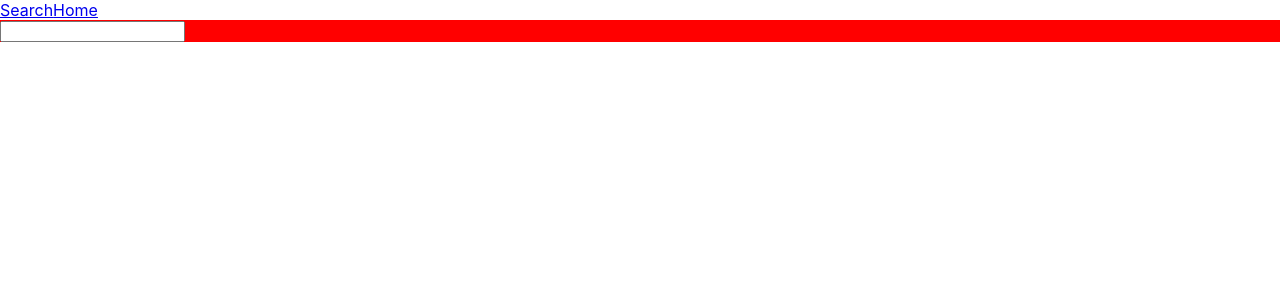
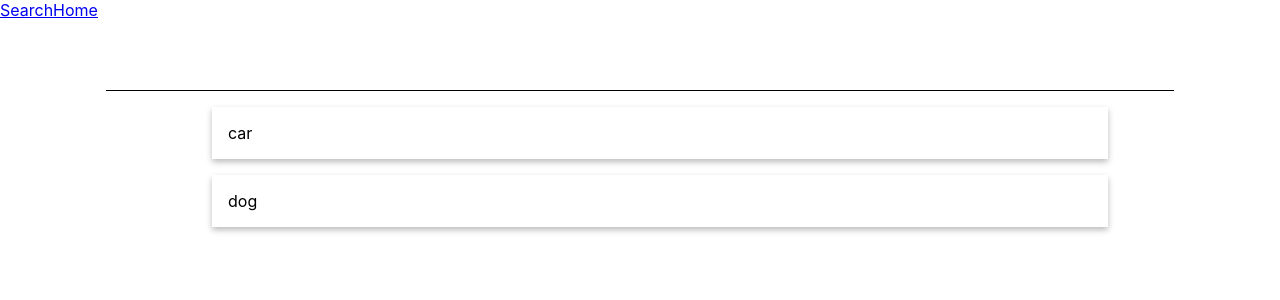
Before and after one commit to hugogzz93/commerce-frontend, a React (Create React App) app: page /search in a window 1280 px wide. Shown: the top 300 px of the page. Built offline with nearby package versions, Linux system fonts and the light colour scheme.

Commit message:
Adds styling

```diff
--- a/src/components/Search.jsx
+++ b/src/components/Search.jsx
@@ -1,15 +1,25 @@
-import React, { useState } from 'react';
+import React, { useState, useEffect } from 'react';
+import SearchBar from './SearchBar';
 import '../style/search.sass';
 
 export default function Search(props) {
-  const [input, setInput] = useState('');
+  const [productOptions, setProductOptions] = useState(['car', 'dog'])
 
-  function handleSearchInput (event) {
-    setInput(event.target.value);
-  }
+  const productRows = productOptions.map((product, i) => (
+    <div key={i} className='search__option'>
+      {product}
+    </div>
+  ))
+
   return (
-    <div className='searchBar'>
-      <input value={input} onChange={handleSearchInput}/>
+    <div className='search__container'>
+      <SearchBar/>
+      <ol className='search__list'>
+        {productRows}
+      </ol>
     </div>
   )
 }
+
+const useProductOptions = () => {
+}
--- /dev/null
+++ b/src/components/SearchBar.jsx
@@ -0,0 +1,15 @@
+import React, { useState } from 'react';
+
+export default function SearchBar(props) {
+  const [input, setInput] = useState('');
+
+  function handleSearchInput (event) {
+    setInput(event.target.value);
+  }
+  return (
+      <input
+        className='search__bar'
+        value={input}
+        onChange={handleSearchInput}/>
+  )
+}
--- /dev/null
+++ b/src/style/app.sass
@@ -0,0 +1,7 @@
+$break-xlarge: 1680px
+$break-large: 1280px
+$break-medium: 980px
+$break-small: 736px
+$break-xsmall: 480px
+
+$tempo: 0.3s
--- /dev/null
+++ b/src/style/mixins.sass
@@ -0,0 +1,4 @@
+@mixin responsiveSize($small, $large)
+  width: $large
+  @media (max-width: $break-small)
+    width: $small
--- a/src/style/search.sass
+++ b/src/style/search.sass
@@ -1,2 +1,29 @@
-.searchBar
-  background: red
+@import 'app'
+@import 'mixins'
+
+.search__container
+  display: flex
+  flex-direction: column
+  align-items: center
+  vertical-align: middle
+
+.search__bar
+  @include responsiveSize(100%, 80%)
+  border: none
+  border-bottom: 1px solid #000
+  font-size: 22px
+  outline: none
+  padding: 1em
+  font-weight: 500
+  transition: all $tempo
+
+  &:hover, &:focus
+    border-bottom-width: 3px
+
+.search__list
+  @include responsiveSize(100%, 70%)
+
+.search__option
+  margin-bottom: 1em
+  box-shadow: 0 3px 6px #0004
+  padding: 16px
```
